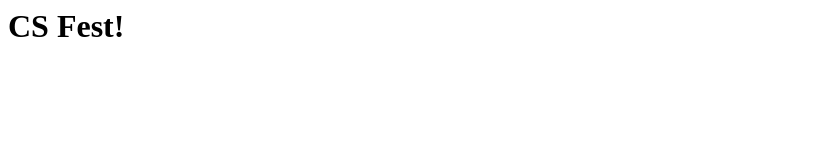
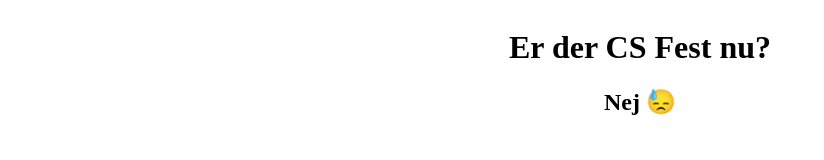
Before and after one commit to RolandKock/csfest, a plain HTML site: page index.html in a window 1280 px wide. Shown: the whole page, without its empty margins (0-824 px from the left). Drawn offline with Linux system fonts and the light colour scheme.

Commit message:
updated index.html with csfest text

```diff
--- a/index.html
+++ b/index.html
@@ -1 +1,14 @@
-<h1>CS Fest!</h1>
+<div class="container">
+    <div>
+        <h1 class="header">Er der CS Fest nu?</h1>
+        <h2>Nej &#128531;</h2>
+    </div>
+</div>
+
+<style>
+    .container {
+        display: flex;
+        justify-content: center;
+        text-align: center;
+    }
+</style>
```
